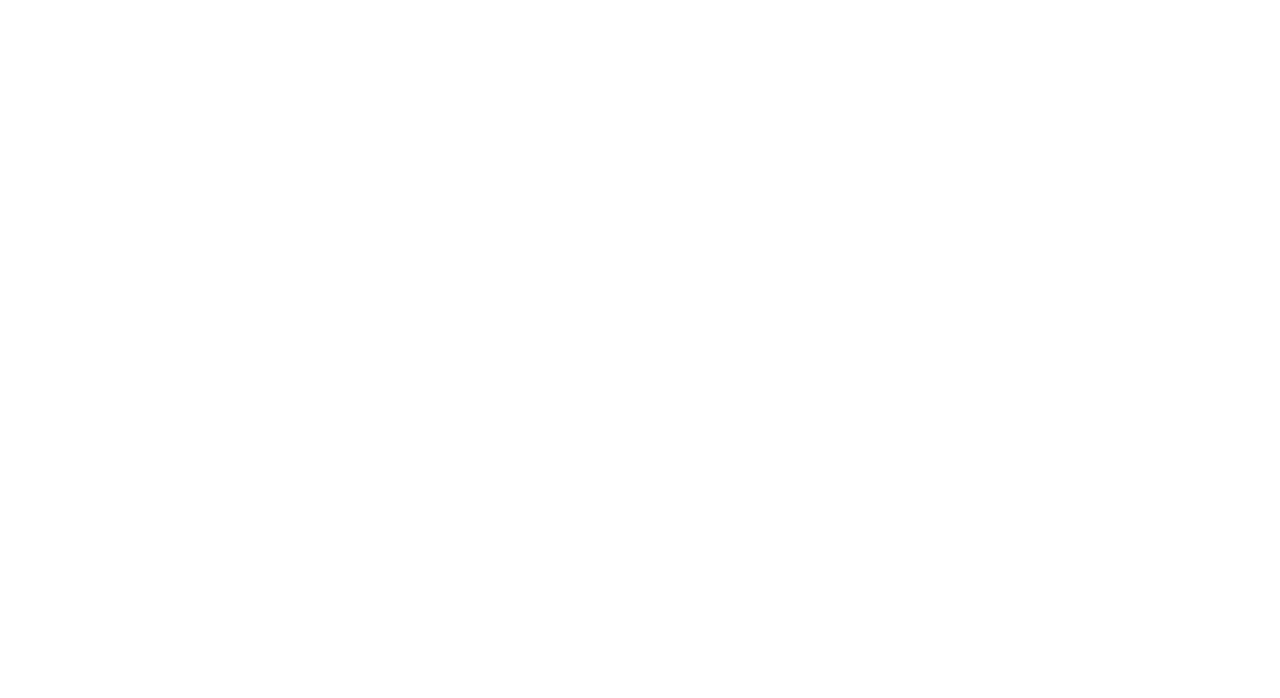
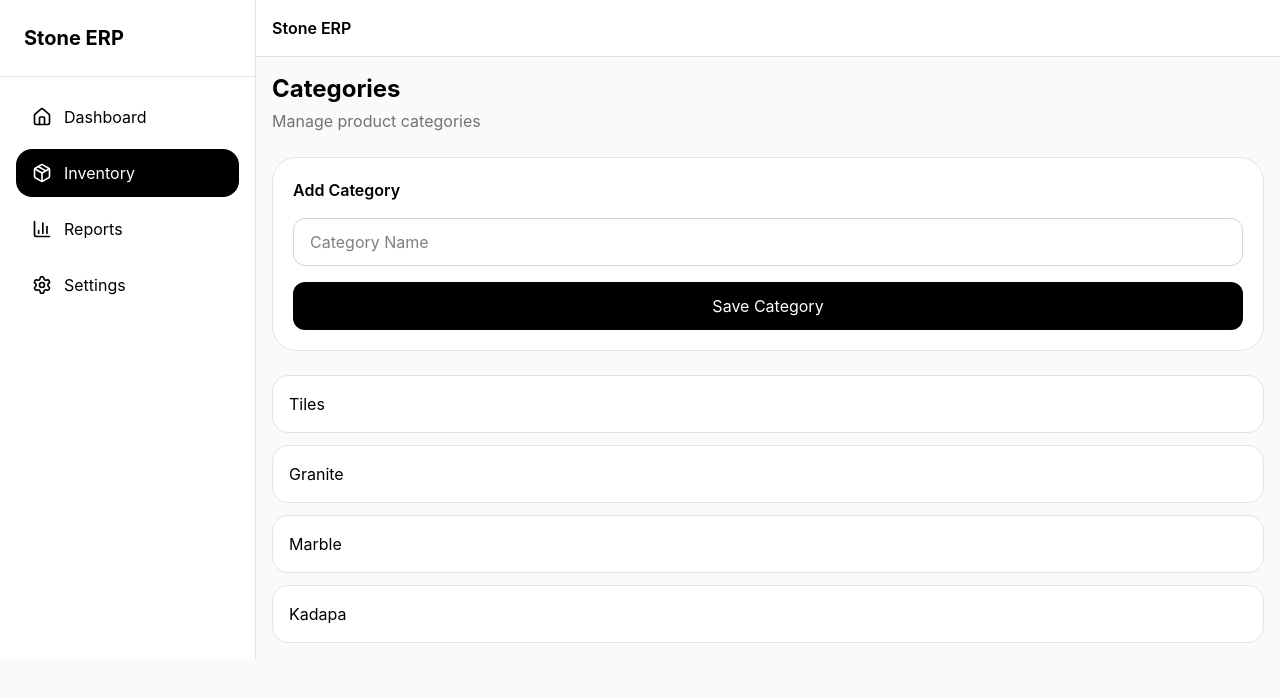
Before and after one commit to aasim-khan-989/Stone-ERP-APP, a React (Vite) app: page /inventory/categories in a window 1280 px wide. Before the commit this address had no page. Shown: the top 698 px of the page. Built offline with nearby package versions, Linux system fonts and the light colour scheme.

Commit message:
Create inventory setup masters

```diff
--- /dev/null
+++ b/src/features/inventory/components/CategoryForm.jsx
@@ -0,0 +1,21 @@
+export default function CategoryForm() {
+  return (
+    <div className="bg-white border border-zinc-200 rounded-3xl p-5">
+      <h3 className="font-semibold mb-4">
+        Add Category
+      </h3>
+
+      <div className="space-y-4">
+        <input
+          type="text"
+          placeholder="Category Name"
+          className="w-full h-12 px-4 border border-zinc-300 rounded-xl"
+        />
+
+        <button className="w-full h-12 bg-black text-white rounded-xl">
+          Save Category
+        </button>
+      </div>
+    </div>
+  );
+}
--- /dev/null
+++ b/src/features/inventory/components/UnitForm.jsx
@@ -0,0 +1,21 @@
+export default function UnitForm() {
+  return (
+    <div className="bg-white border border-zinc-200 rounded-3xl p-5">
+      <h3 className="font-semibold mb-4">
+        Add Unit
+      </h3>
+
+      <div className="space-y-4">
+        <input
+          type="text"
+          placeholder="Unit Name"
+          className="w-full h-12 px-4 border border-zinc-300 rounded-xl"
+        />
+
+        <button className="w-full h-12 bg-black text-white rounded-xl">
+          Save Unit
+        </button>
+      </div>
+    </div>
+  );
+}
--- /dev/null
+++ b/src/features/inventory/data/categories.js
@@ -0,0 +1,18 @@
+export const categories = [
+  {
+    id: 1,
+    name: "Tiles",
+  },
+  {
+    id: 2,
+    name: "Granite",
+  },
+  {
+    id: 3,
+    name: "Marble",
+  },
+  {
+    id: 4,
+    name: "Kadapa",
+  },
+];
--- /dev/null
+++ b/src/features/inventory/data/units.js
@@ -0,0 +1,14 @@
+export const units = [
+  {
+    id: 1,
+    name: "Box",
+  },
+  {
+    id: 2,
+    name: "Sq Ft",
+  },
+  {
+    id: 3,
+    name: "Piece",
+  },
+];
--- /dev/null
+++ b/src/features/inventory/pages/CategoriesPage.jsx
@@ -0,0 +1,27 @@
+import PageHeader from "../../../components/ui/PageHeader";
+import CategoryForm from "../components/CategoryForm";
+import { categories } from "../data/categories";
+
+export default function CategoriesPage() {
+  return (
+    <div className="space-y-6">
+      <PageHeader
+        title="Categories"
+        subtitle="Manage product categories"
+      />
+
+      <CategoryForm />
+
+      <div className="space-y-3">
+        {categories.map((category) => (
+          <div
+            key={category.id}
+            className="bg-white border border-zinc-200 rounded-2xl p-4"
+          >
+            {category.name}
+          </div>
+        ))}
+      </div>
+    </div>
+  );
+}
--- /dev/null
+++ b/src/features/inventory/pages/UnitsPage.jsx
@@ -0,0 +1,27 @@
+import PageHeader from "../../../components/ui/PageHeader";
+import UnitForm from "../components/UnitForm";
+import { units } from "../data/units";
+
+export default function UnitsPage() {
+  return (
+    <div className="space-y-6">
+      <PageHeader
+        title="Units"
+        subtitle="Manage inventory units"
+      />
+
+      <UnitForm />
+
+      <div className="space-y-3">
+        {units.map((unit) => (
+          <div
+            key={unit.id}
+            className="bg-white border border-zinc-200 rounded-2xl p-4"
+          >
+            {unit.name}
+          </div>
+        ))}
+      </div>
+    </div>
+  );
+}
--- a/src/routes/AppRoutes.jsx
+++ b/src/routes/AppRoutes.jsx
@@ -6,6 +6,14 @@ import DashboardPage from "../features/dashboard/pages/DashboardPage";
 import InventoryPage from "../features/inventory/pages/InventoryPage";
 import ReportsPage from "../features/reports/pages/ReportsPage";
 import SettingsPage from "../features/settings/pages/SettingsPage";
+
+import CategoriesPage from "../features/inventory/pages/CategoriesPage";
+import UnitsPage from "../features/inventory/pages/UnitsPage";
+
+import ProductsPage from "../features/inventory/pages/ProductsPage";
+import AddStockPage from "../features/inventory/pages/AddStockPage";
+import ReleaseStockPage from "../features/inventory/pages/ReleaseStockPage";
+import CurrentStockPage from "../features/inventory/pages/CurrentStockPage";
 
 export default function AppRoutes() {
   return (
@@ -22,6 +30,36 @@ export default function AppRoutes() {
         />
 
         <Route
+          path="/inventory/categories"
+          element={<CategoriesPage />}
+        />
+
+        <Route
+          path="/inventory/units"
+          element={<UnitsPage />}
+        />
+
+        <Route
+          path="/inventory/products"
+          element={<ProductsPage />}
+        />
+
+        <Route
+          path="/inventory/add-stock"
+          element={<AddStockPage />}
+        />
+
+        <Route
+          path="/inventory/release-stock"
+          element={<ReleaseStockPage />}
+        />
+
+        <Route
+          path="/inventory/current-stock"
+          element={<CurrentStockPage />}
+        />
+
+        <Route
           path="/reports"
           element={<ReportsPage />}
         />
```
